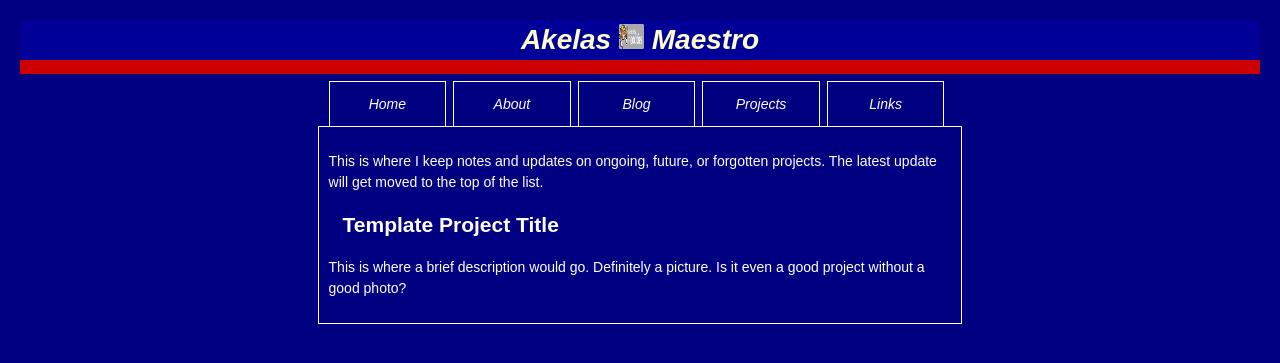
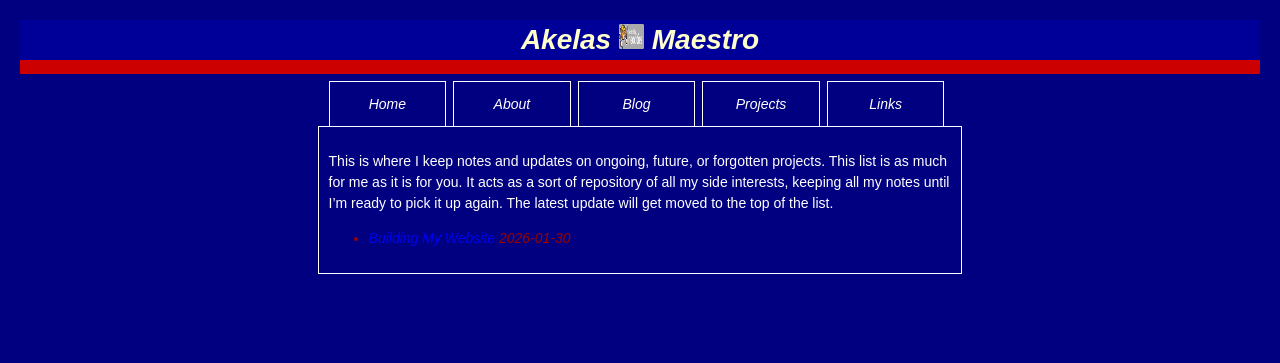
Before and after one commit to AkelasMaestro/Neocities, a Jekyll site: the page built from projects.md, in a window 1280 px wide. Shown: the top 363 px of the page. Built offline with Jekyll 4.4.1, drawn with Linux system fonts in a browser that asks for light colours.

Commit message:
get lists of blogs and projects to auto update

```diff
--- a/_config.yml
+++ b/_config.yml
@@ -1,2 +1,3 @@
 name: AkelasMaestro
 url: akelasmaestro.neocities.org
+title: Akelas Corner
--- a/_layouts/default.html
+++ b/_layouts/default.html
@@ -1,7 +1,7 @@
 <!DOCTYPE html>
 <html>
   <head>
-	  <title>AkelasMaestro</title>
+    <title>{{ site.title }} | {{ page.title }}</title>
 	  <link rel="stylesheet" href="style.css">
   </head>
 
--- /dev/null
+++ b/_layouts/projects.html
@@ -0,0 +1,12 @@
+---
+layout: default
+---
+
+{{ content }}
+<ul class="myposts">
+{% for post in site.categories.projects %}
+  <li><a href="{{ post.url }}">{{ post.title }}</a>
+  <span class="postDate">{{ post.date | date: "%Y-%m-%d" }}</span>
+    </li>
+{% endfor %}
+</ul>
--- a/projects.md
+++ b/projects.md
@@ -1,12 +1,7 @@
 ---
-title: projects
-layout: default
+title: Projects
+layout: projects
 ---
 
 This is where I keep notes and updates on ongoing, future, or forgotten
-projects. The latest update will get moved to the top of the list.
-
-## Template Project Title
-
-This is where a brief description would go. Definitely a picture. Is it even a
-good project without a good photo?
+projects. This list is as much for me as it is for you. It acts as a sort of repository of all my side interests, keeping all my notes until I'm ready to pick it up again. The latest update will get moved to the top of the list.
```
Also changed, not shown: _layouts/blog.html (added, +12 -0 lines), _posts/2026-01-30-building-my-website.md (+2 -1 lines), _posts/2026-02-02-my-yellow-jacket.md (+2 -1 lines), blog.md (+1 -5 lines).
